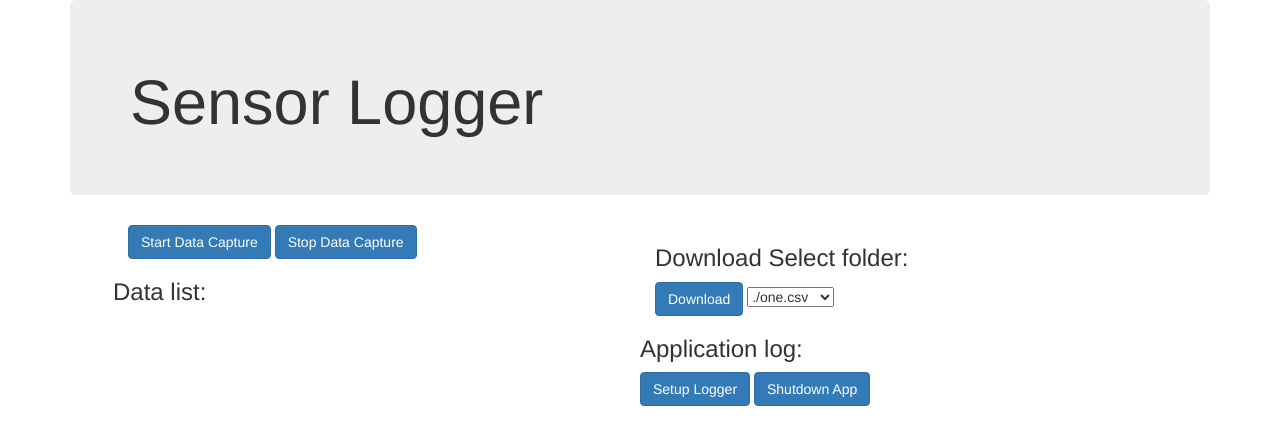
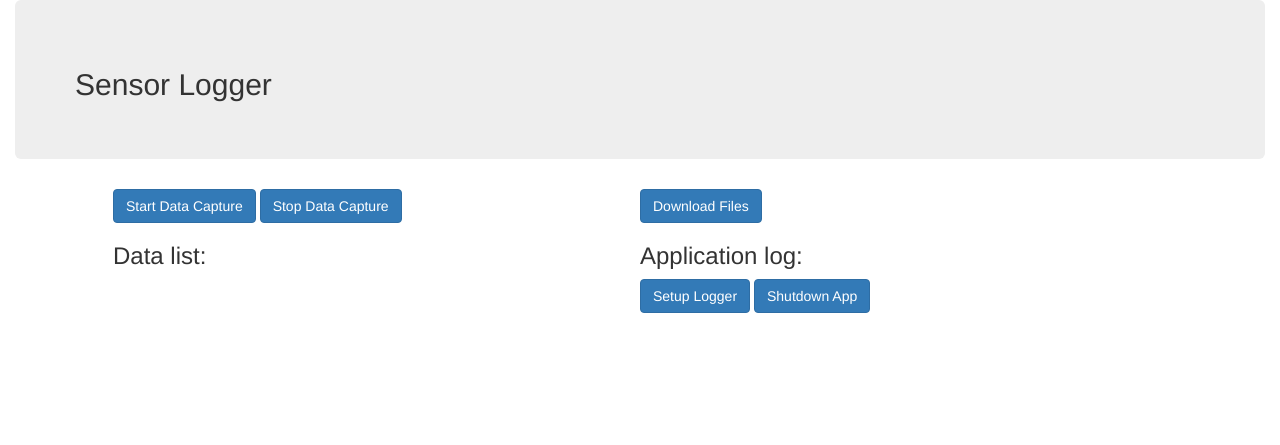
Before and after one commit to swyngaard/sensor-logger, a Flask app: page / in a window 1280 px wide. Shown: the top 445 px of the page. Run offline with Flask 2, Linux system fonts and the light colour scheme; some libraries are stand-ins or nearby versions.

Commit message:
Enable folder browsing and downloading of files

```diff
--- a/requirements.txt
+++ b/requirements.txt
@@ -1,4 +1,5 @@
 Flask==1.0.2
 Flask-SocketIO==3.0.1
+Flask-AutoIndex==0.6.1
 pyserial
 shongololo>=1.0.0
--- a/server.py
+++ b/server.py
@@ -1,9 +1,11 @@
 from flask_socketio import SocketIO
-from flask import Flask, render_template, request
+from flask import Flask, render_template
 from random import random
 from time import sleep
 from threading import Thread, Event
+from flask_autoindex import AutoIndex
 import logging
+import os
 
 #import sys
 #sys.path.append('../shongololo/shongololo/')
@@ -14,6 +16,7 @@ app = Flask(__name__)
 
 # turn the flask app into a socketio app
 socketio = SocketIO(app)
+filesindex = AutoIndex(app, os.path.join(app.root_path, 'files'), add_url_rules=False)
 
 sthread = Thread()
 sthread_stop_event = Event()
@@ -81,6 +84,12 @@ def index():
     return render_template('index.html', option_list=my_list)
 
 
+@app.route('/files')
+@app.route('/files/<path:path>')
+def autoindex(path='.'):
+    return filesindex.render_autoindex(path)
+
+
 @socketio.on('connect', namespace='/test')
 def test_connect():
     print('Client connected')
--- a/templates/index.html
+++ b/templates/index.html
@@ -9,15 +9,17 @@
 </head>
 <body>
 
-<div class="container">
+<div class="container-fluid">
   <div class="jumbotron">
-    <h1>Sensor Logger</h1>
+    <h2>Sensor Logger</h2>
   </div>
 </div>
-<div class="container", style="width:80%;">
+<div class="container" style="width:80%;">
     <div id="left" style="float:left; width:50%;" class="row">
-        <button id="startbutton" type="button" class="btn btn-primary" onclick="start_capture();">Start Data Capture</button>
-        <button id="stopbutton" type="button" class="btn btn-primary" onclick="stop_capture();">Stop Data Capture</button>
+        <div class="row">
+            <button id="startbutton" type="button" class="btn btn-primary" onclick="start_capture();">Start Data Capture</button>
+            <button id="stopbutton" type="button" class="btn btn-primary" onclick="stop_capture();">Stop Data Capture</button>
+        </div>
         <div class="row">
             <h3>Data list:</h3>
             <div id="log"></div>
@@ -25,14 +27,9 @@
     </div>
 
     <div id="right" style="float:right; width:50%;" class="row">
-        <h3>Download Select folder:</h3>
-        <button id="downloadbutton" type="button" class="btn btn-primary" onclick="download_data();">Download</button>
-        <select>
-            {% for each in option_list %}
-            <option value="{{each}}">{{each}}</option>
-            {% endfor %}
-        </select>
-
+        <div class="row">
+            <a id="downloadbutton" class="btn btn-primary" href="{{ url_for('autoindex') }}" target="_blank">Download Files</a>
+        </div>
         <div class="row">
             <h3>Application log:</h3>
             <button id="setupbutton" type="button" class="btn btn-primary" onclick="setup_logging();">Setup Logger</button>
```
Also changed, not shown: files/readme.txt (added).
